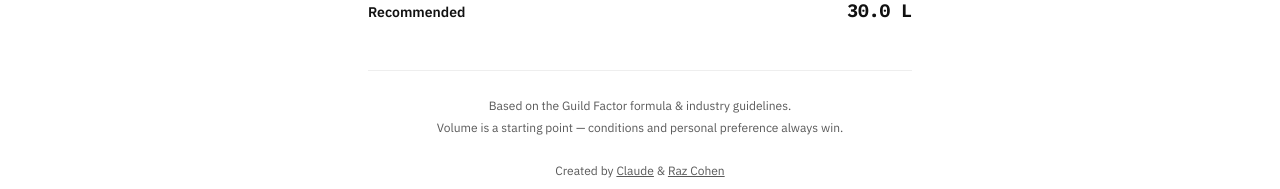
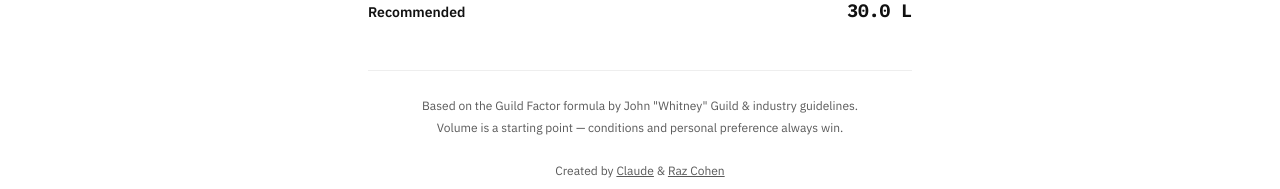
Before and after one commit to razco7/surfboard-volume-calculator, a React (Vite) app: page / in a window 1280 px wide. Shown: the part 1410-1599 px from the top of the page. Built offline with nearby package versions, Linux system fonts and the light colour scheme.

Commit message:
Credit John "Whitney" Guild in footer (EN + HE)
Co-Authored-By: Claude Sonnet 4.6 <noreply@anthropic.com>

```diff
--- a/src/App.jsx
+++ b/src/App.jsx
@@ -50,7 +50,7 @@ const TR = {
     close:             "Close",
     langEn:            "English",
     langHe:            "Hebrew",
-    footer:            "Based on the Guild Factor formula & industry guidelines.\nVolume is a starting point — conditions and personal preference always win.",
+    footer:            "Based on the Guild Factor formula by John \"Whitney\" Guild & industry guidelines.\nVolume is a starting point — conditions and personal preference always win.",
     credit:            "Created by",
     creditClaude:      "Claude",
     creditAnd:         " & ",
@@ -101,7 +101,7 @@ const TR = {
     close:             "סגור",
     langEn:            "אנגלית",
     langHe:            "עברית",
-    footer:            "מבוסס על נוסחת גורם הגילד והנחיות התעשייה.\nהנפח הוא נקודת התחלה — תנאים והעדפות אישיות תמיד ינצחו.",
+    footer:            "מבוסס על נוסחת גורם הגילד מאת ג'ון \"וויטני\" גילד והנחיות התעשייה.\nהנפח הוא נקודת התחלה — תנאים והעדפות אישיות תמיד ינצחו.",
     credit:            "נוצר על ידי",
     creditClaude:      "Claude",
     creditAnd:         " ו-",
```
